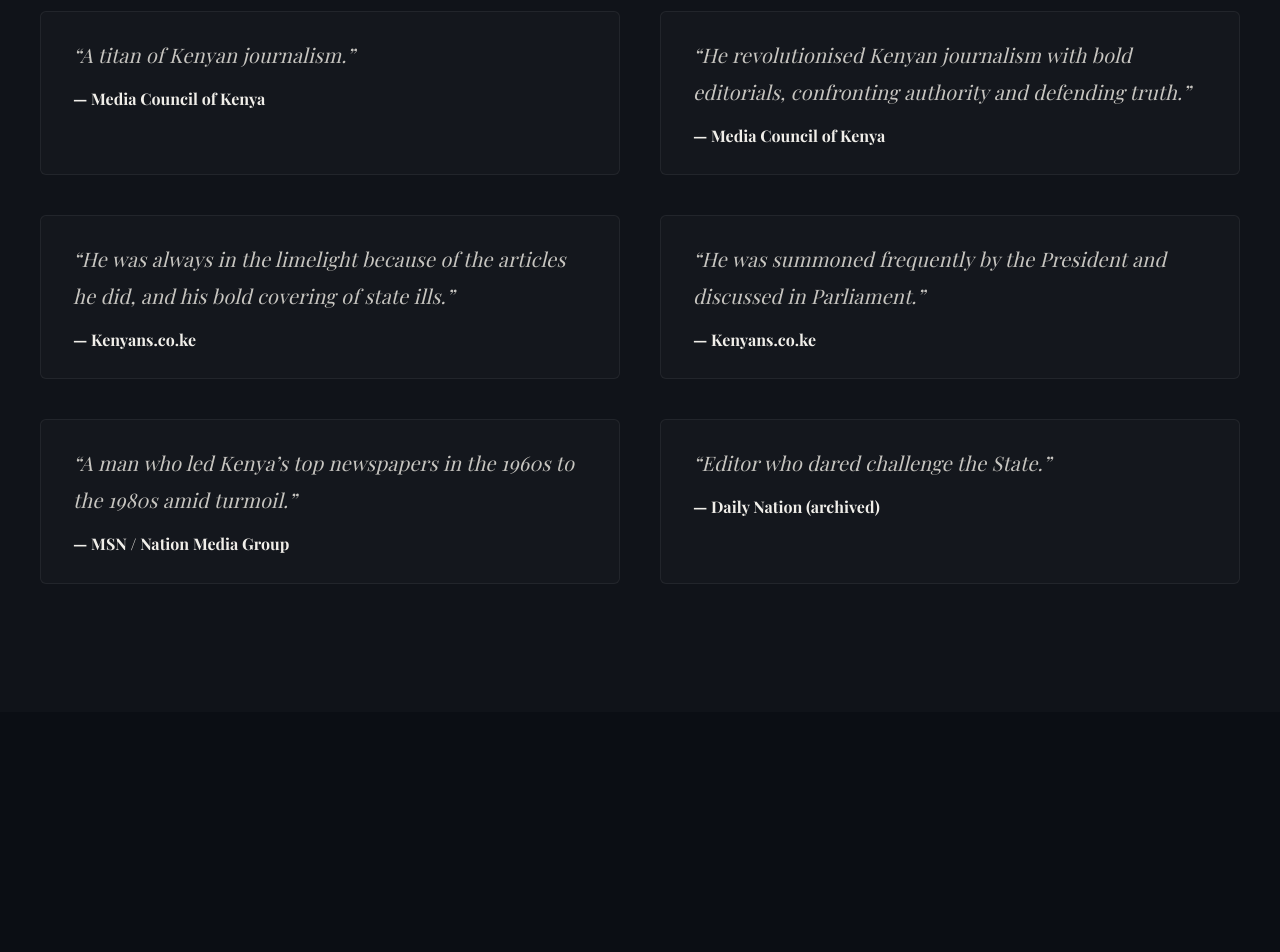
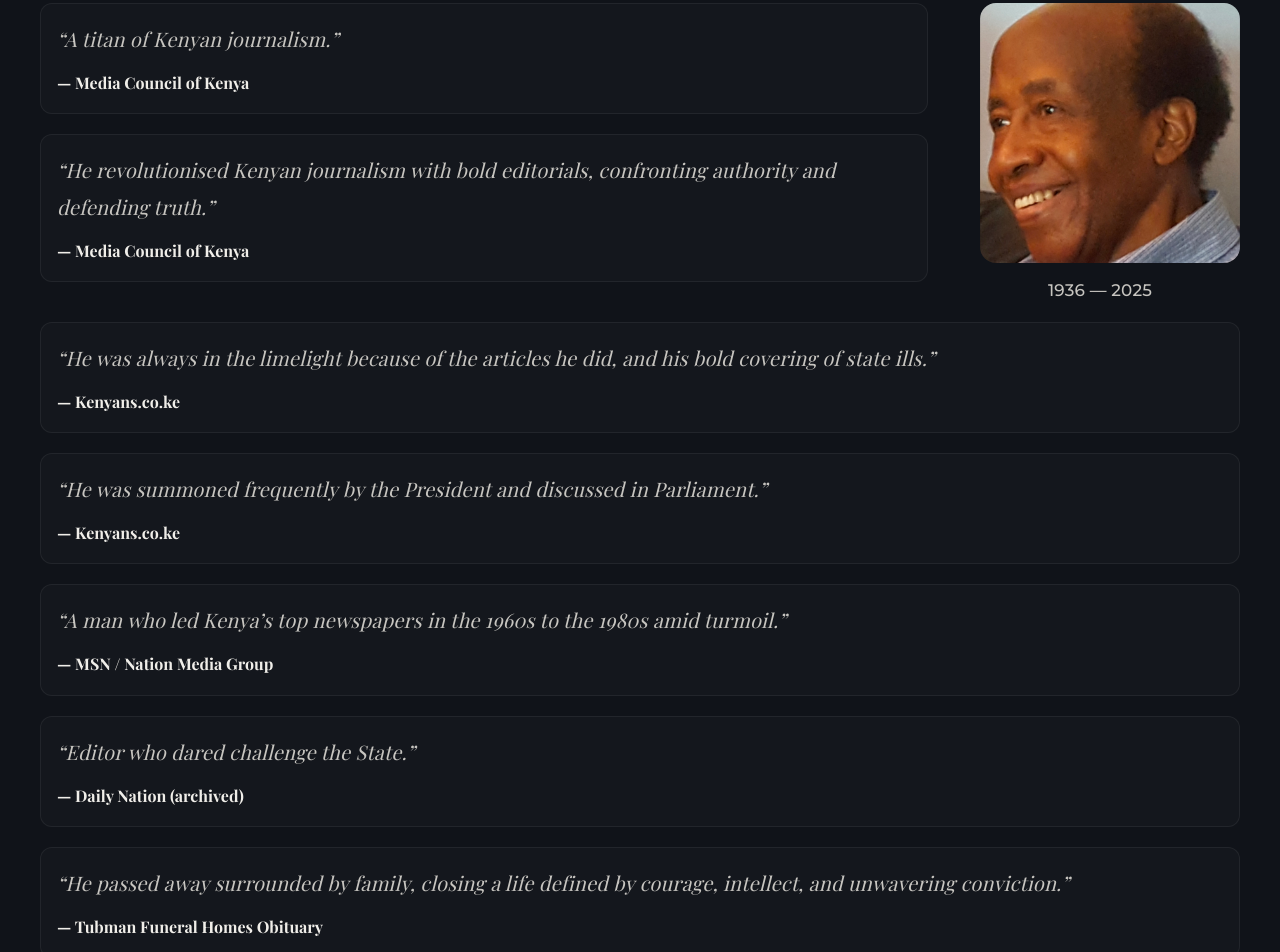
Before and after one commit to kikinjeri/tribute-site, a Next.js app: page / in a window 1280 px wide. Shown: the part 7260-8212 px from the top of the page. Before the commit the page ends 7972 px from the top, so only its background shows below. Built offline with nearby package versions, Linux system fonts and the light colour scheme.

Commit message:
updated Tributes.tsx styles, added pic

```diff
--- a/app/globals.css
+++ b/app/globals.css
@@ -162,6 +162,7 @@ p {
   top: 0;
   z-index: 1000;
   border-bottom: 1px solid var(--color-border);
+  overflow: visible;
 }
 
 .logo {
@@ -190,13 +191,17 @@ p {
 /* ------------------------------------------------------
    HAMBURGER ICON + MOBILE MENU
 ------------------------------------------------------ */
+/* ------------------------------------------------------
+   HAMBURGER ICON + MOBILE MENU (FINAL VERSION)
+------------------------------------------------------ */
+
 .hamburger {
   display: none;
   flex-direction: column;
   gap: 6px;
   cursor: pointer;
   padding: 4px;
-  z-index: 1001;
+  z-index: 2000;
 }
 
 .hamburger span {
@@ -207,7 +212,7 @@ p {
   transition: all 0.3s ease;
 }
 
-@media (max-width: 768px) {
+@media (max-width: 900px) {
   .hamburger {
     display: flex;
   }
--- a/components/Tributes.tsx
+++ b/components/Tributes.tsx
@@ -1,4 +1,5 @@
 import Image from "next/image";
+
 export default function Tributes() {
   const tributes = [
     {
@@ -35,36 +36,155 @@ export default function Tributes() {
       source: "Daily Nation (archived)",
       link: "https://www.thefreelibrary.com/George+Githii%3a+Editor+who+dared+challenge+the+State.-a0798765432",
     },
+    {
+      quote:
+        "He passed away surrounded by family, closing a life defined by courage, intellect, and unwavering conviction.",
+      source: "Tubman Funeral Homes Obituary",
+      link: "https://www.tubmanfuneralhomes.com/obituaries/george-githii",
+    },
+    {
+      quote:
+        "An Oxford‑educated journalist, former Private Secretary to President Kenyatta, and Editor‑in‑Chief of both the Standard and Daily Nation, he shaped public discourse with fearless integrity.",
+      source: "Tubman Funeral Homes Obituary",
+      link: "https://www.tubmanfuneralhomes.com/obituaries/george-githii",
+    },
+    {
+      quote:
+        "A loving father and a man of deep faith, he raised his children through hardship with strength, tenderness, and unshakeable devotion.",
+      source: "Tubman Funeral Homes Obituary",
+      link: "https://www.tubmanfuneralhomes.com/obituaries/george-githii",
+    },
+    {
+      quote:
+        "He was proud to call Canada home, grateful for the safety and opportunity it provided as he built a life for his family.",
+      source: "Tubman Funeral Homes Obituary",
+      link: "https://www.tubmanfuneralhomes.com/obituaries/george-githii",
+    },
+    {
+      quote:
+        "A perpetual student, he found joy in learning — from political theory to economics and philosophy — always seeking truth with a sharp, curious mind.",
+      source: "Tubman Funeral Homes Obituary",
+      link: "https://www.tubmanfuneralhomes.com/obituaries/george-githii",
+    },
   ];
+
+  const firstTwo = tributes.slice(0, 2);
+  const remaining = tributes.slice(2);
+
   return (
     <section id="tributes" className="section section--tint">
-      {" "}
       <div className="section-container">
-        {" "}
-        <h2 className="section-title">Tributes</h2>{" "}
+        {/* HEADER */}
+        <h2 className="section-title">Tributes</h2>
         <p className="section-subtitle">
-          {" "}
-          Reflections from institutions, colleagues, and the public record.{" "}
-        </p>{" "}
-        <div className="tributes-grid">
-          {" "}
-          {tributes.map((t, i) => (
-            <div key={i} className="tribute-card">
-              {" "}
-              <p className="tribute-quote">“{t.quote}”</p>{" "}
+          Reflections from institutions, colleagues, and the public record.
+        </p>
+
+        {/* FIRST ROW: TWO TRIBUTES STACKED + PORTRAIT */}
+        <div
+          style={{
+            display: "grid",
+            gridTemplateColumns: "1fr 280px",
+            gap: "2rem",
+            alignItems: "start",
+            marginTop: "-0.5rem",
+            marginBottom: "2rem",
+          }}
+        >
+          {/* TWO TRIBUTES STACKED (LEFT SIDE) */}
+          <div
+            style={{
+              display: "flex",
+              flexDirection: "column",
+              gap: "1.25rem",
+            }}
+          >
+            {firstTwo.map((t, i) => (
+              <div
+                key={i}
+                className="tribute-card"
+                style={{
+                  borderRadius: "12px",
+                  padding: "1rem",
+                }}
+              >
+                <p className="tribute-quote">“{t.quote}”</p>
+                <a
+                  href={t.link}
+                  target="_blank"
+                  rel="noopener noreferrer"
+                  className="tribute-source"
+                >
+                  — {t.source}
+                </a>
+              </div>
+            ))}
+          </div>
+
+          {/* PORTRAIT (RIGHT SIDE) */}
+          <div style={{ textAlign: "center" }}>
+            <div
+              style={{
+                position: "relative",
+                width: "260px",
+                height: "260px",
+                borderRadius: "16px",
+                overflow: "hidden",
+                marginLeft: "auto",
+              }}
+            >
+              <Image
+                src="/gallery/george.jpg"
+                alt="George Githii"
+                fill
+                style={{ objectFit: "cover" }}
+              />
+            </div>
+
+            <p
+              style={{
+                marginTop: "0.75rem",
+                fontSize: "1.05rem",
+                color: "var(--color-text-soft)",
+                fontWeight: 500,
+              }}
+            >
+              1936 — 2025
+            </p>
+          </div>
+        </div>
+
+        {/* REMAINING TRIBUTES STACKED ONE PER ROW */}
+        <div
+          style={{
+            display: "flex",
+            flexDirection: "column",
+            gap: "1.25rem",
+            marginTop: "-1rem",
+          }}
+        >
+          {remaining.map((t, i) => (
+            <div
+              key={i}
+              className="tribute-card"
+              style={{
+                borderRadius: "12px",
+                padding: "1rem",
+              }}
+            >
+              <p className="tribute-quote">“{t.quote}”</p>
               <a
                 href={t.link}
                 target="_blank"
                 rel="noopener noreferrer"
                 className="tribute-source"
               >
-                {" "}
-                — {t.source}{" "}
-              </a>{" "}
+                — {t.source}
+              </a>
             </div>
-          ))}{" "}
-        </div>{" "}
-      </div>{" "}
+          ))}
+        </div>
+      </div>
     </section>
   );
 }
```
Also changed, not shown: public/gallery/george.jpg (added).
